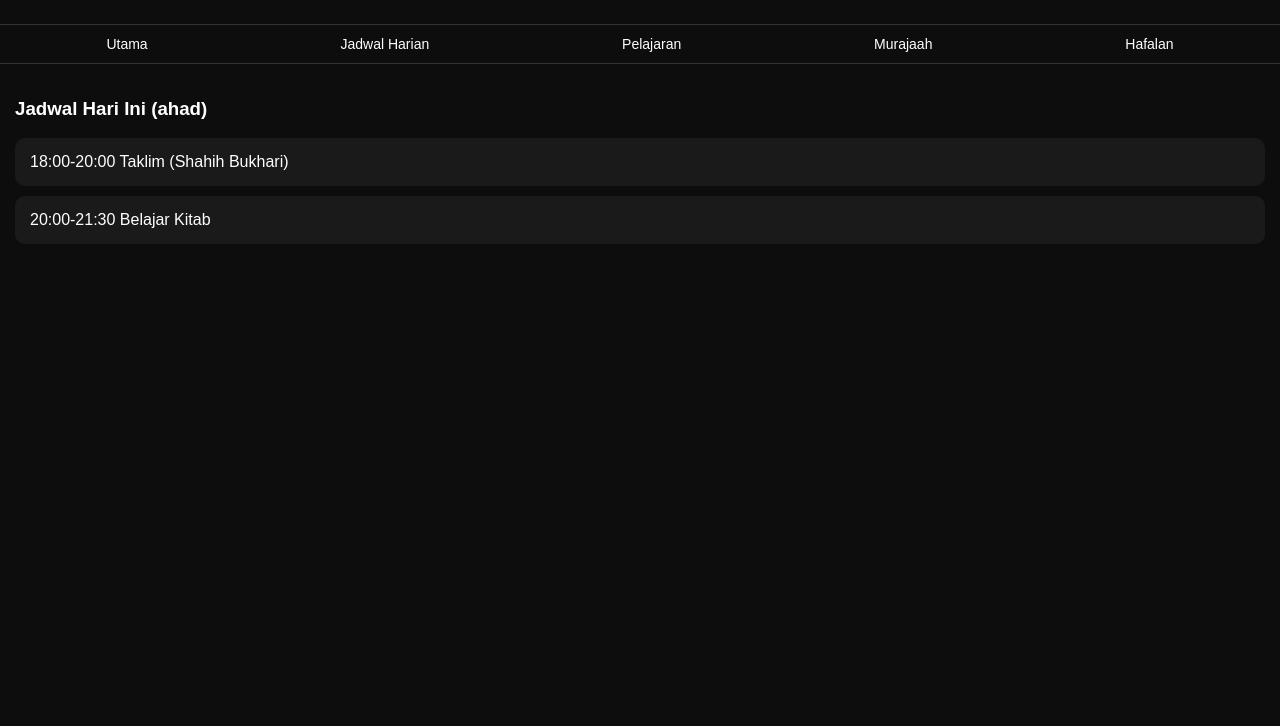
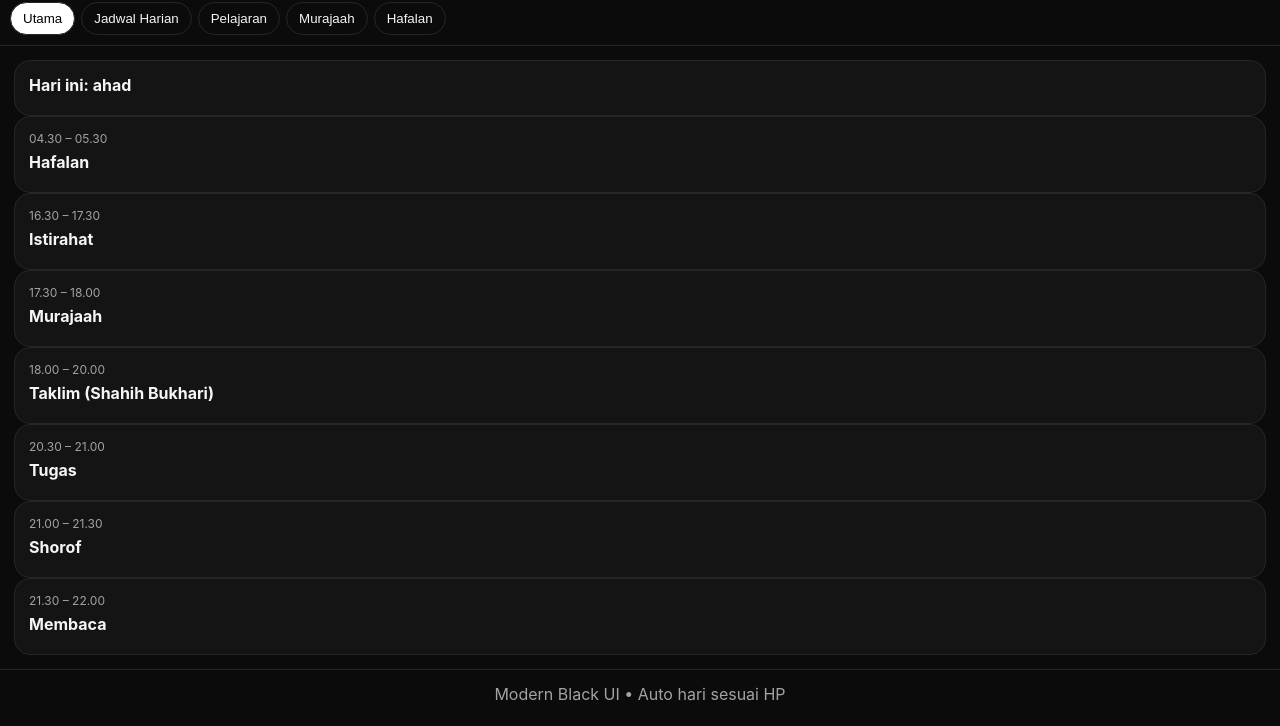
Before and after one commit to Muhhishaq/Jadwal-Harian, a plain HTML site: page index.html in a window 1280 px wide. Shown: the part 74-800 px from the top of the page. Drawn offline with Linux system fonts and the light colour scheme.

Commit message:
Update index.html

```diff
--- a/index.html
+++ b/index.html
@@ -1,145 +1,193 @@
 <!DOCTYPE html><html lang="id">
 <head>
-  <meta charset="UTF-8">
-  <meta name="viewport" content="width=device-width, initial-scale=1.0">
-  <title>Jadwal Belajar</title>
+  <meta charset="UTF-8" />
+  <meta name="viewport" content="width=device-width, initial-scale=1.0" />
+  <title>Jadwal Belajar Modern</title>
   <style>
-    body {
-      margin: 0;
-      font-family: Arial, sans-serif;
-      background: #0d0d0d;
-      color: white;
+    :root{
+      --bg:#0b0b0b;--card:#141414;--line:#262626;--text:#f5f5f5;--muted:#a3a3a3;--accent:#ffffff;
     }
-    header {
-      padding: 15px;
-      text-align: center;
-      border-bottom: 1px solid #333;
-    }
-    nav {
-      display: flex;
-      justify-content: space-around;
-      padding: 10px;
-      border-bottom: 1px solid #333;
-    }
-    nav button {
-      background: none;
-      border: none;
-      color: white;
-      font-size: 14px;
-      cursor: pointer;
-    }
-    .container {
-      padding: 15px;
-    }
-    .card {
-      background: #1a1a1a;
-      padding: 15px;
-      margin-bottom: 10px;
-      border-radius: 10px;
-    }
-    .hidden { display: none; }
+    *{box-sizing:border-box}
+    body{margin:0;font-family:Inter,system-ui,Arial,sans-serif;background:var(--bg);color:var(--text)}
+    header{padding:18px 14px;border-bottom:1px solid var(--line);display:flex;align-items:center;justify-content:space-between}
+    header h2{margin:0;font-weight:600;letter-spacing:.5px}
+    .badge{font-size:12px;color:var(--muted)}
+    nav{display:flex;gap:6px;overflow:auto;padding:10px;border-bottom:1px solid var(--line)}
+    nav button{white-space:nowrap;background:transparent;border:1px solid var(--line);color:var(--text);padding:8px 12px;border-radius:999px;cursor:pointer}
+    nav button.active{background:var(--accent);color:#000}
+    .container{padding:14px}
+    .grid{display:grid;grid-template-columns:1fr;gap:10px}
+    .card{background:var(--card);border:1px solid var(--line);border-radius:16px;padding:14px}
+    .card h3{margin:0 0 6px 0;font-size:16px}
+    .time{color:var(--muted);font-size:12px;margin-bottom:6px}
+    .hidden{display:none}
+    .days{display:grid;grid-template-columns:repeat(4,1fr);gap:8px;margin-bottom:12px}
+    .days button{background:#101010;border:1px solid var(--line);color:var(--text);padding:8px;border-radius:10px;cursor:pointer}
+    .days button.active{background:#fff;color:#000}
+    footer{padding:14px;color:var(--muted);text-align:center;border-top:1px solid var(--line)}
   </style>
 </head>
-<body><header>
+<body>
+  <header>
     <h2>Jadwal Belajar</h2>
-</header><nav>
-  <button onclick="showMenu('utama')">Utama</button>
-  <button onclick="showMenu('harian')">Jadwal Harian</button>
-  <button onclick="showMenu('pelajaran')">Pelajaran</button>
-  <button onclick="showMenu('murajaah')">Murajaah</button>
-  <button onclick="showMenu('hafalan')">Hafalan</button>
-</nav><div class="container">  <div id="utama"></div>  <div id="harian" class="hidden">
-    <button onclick="showDay('senin')">Senin</button>
-    <button onclick="showDay('selasa')">Selasa</button>
-    <button onclick="showDay('rabu')">Rabu</button>
-    <button onclick="showDay('kamis')">Kamis</button>
-    <button onclick="showDay('jumat')">Jumat</button>
-    <button onclick="showDay('sabtu')">Sabtu</button>
-    <button onclick="showDay('ahad')">Ahad</button><div id="jadwalHari"></div>
+    <div class="badge" id="tanggal"></div>
+  </header>  <nav id="nav">
+    <button data-menu="utama" class="active">Utama</button>
+    <button data-menu="harian">Jadwal Harian</button>
+    <button data-menu="pelajaran">Pelajaran</button>
+    <button data-menu="murajaah">Murajaah</button>
+    <button data-menu="hafalan">Hafalan</button>
+  </nav>  <div class="container">
+    <div id="utama"></div><div id="harian" class="hidden">
+  <div class="days" id="dayButtons"></div>
+  <div id="jadwalHari" class="grid"></div>
+</div>
 
-  </div>  <div id="pelajaran" class="hidden">
-    <div class="card">Shofwatuzzubad - 30 menit</div>
-    <div class="card">Tsalatsatul Ushul - 30 menit</div>
-    <div class="card">Nahwu - 30 menit</div>
-    <div class="card">Durusul Lughoh - 1 jam</div>
-    <div class="card">Shorof - 30 menit</div>
-  </div>  <div id="murajaah" class="hidden">
-    <div class="card">Al-Quran</div>
-    <div class="card">Kitab</div>
-    <div class="card">Matan</div>
-  </div>  <div id="hafalan" class="hidden">
-    <div class="card">Matan Qowaidul Arba</div>
-    <div class="card">Al-Quran</div>
-  </div></div><script>
+<div id="pelajaran" class="hidden grid">
+  <div class="card"><h3>Shofwatuzzubad</h3><div class="time">30 menit</div></div>
+  <div class="card"><h3>Tsalatsatul Ushul</h3><div class="time">30 menit</div></div>
+  <div class="card"><h3>Nahwu</h3><div class="time">30 menit</div></div>
+  <div class="card"><h3>Durusullughoh</h3><div class="time">1 jam</div></div>
+  <div class="card"><h3>Shorof</h3><div class="time">30 menit</div></div>
+</div>
+
+<div id="murajaah" class="hidden grid">
+  <div class="card"><h3>Al-Qur'an</h3><div class="time">Subuh + malam ringan</div></div>
+  <div class="card"><h3>Matan</h3><div class="time">Subuh + malam</div></div>
+  <div class="card"><h3>Kitab</h3><div class="time">Ahad tambahan</div></div>
+</div>
+
+<div id="hafalan" class="hidden grid">
+  <div class="card"><h3>Al-Qur'an</h3><div class="time">04.30 – 05.15</div></div>
+  <div class="card"><h3>Matan Qowaidul Arba</h3><div class="time">05.15 – 05.30</div></div>
+</div>
+
+  </div>  <footer>Modern Black UI • Auto hari sesuai HP</footer>  <script>
+    const days = ['ahad','senin','selasa','rabu','kamis','jumat','sabtu'];
 
     const jadwal = {
       senin: [
-    "06:00-16:00 Sekolah",
-    "18:00-20:00 Taklim (Bulughul Maram)",
-    "20:00-21:30 Belajar Kitab",
-    "21:30-22:00 Tugas Sekolah",
+        ['04.30 – 05.15','Hafalan Al-Qur\'an'],
+        ['05.15 – 05.30','Hafalan Matan'],
+        ['06.00 – 16.00','Sekolah'],
+        ['16.30 – 17.30','Istirahat'],
+        ['17.30 – 18.00','Murajaah'],
+        ['18.00 – 20.00','Taklim (Bulughul Maram)'],
+        ['20.00 – 20.30','Istirahat'],
+        ['20.30 – 21.00','Tugas'],
+        ['21.00 – 21.30','Shofwatuzzubad'],
+        ['21.30 – 22.00','Membaca']
       ],
       selasa: [
-    "06:00-16:00 Sekolah",
-    "16:00-20:30 Latihan Anggar",
-    "21:00-22:00 Belajar Ringan",
+        ['04.30 – 05.30','Hafalan'],
+        ['06.00 – 16.00','Sekolah'],
+        ['16.00 – 20.30','Latihan Anggar'],
+        ['20.30 – 21.00','Istirahat'],
+        ['21.00 – 21.30','Tugas'],
+        ['21.30 – 22.00','Murajaah']
       ],
       rabu: [
-    "06:00-16:00 Sekolah",
-    "18:00-20:00 Taklim (Riyadusshalihin)",
-    "20:00-21:30 Belajar Kitab",
-    "21:30-22:00 Tugas",
+        ['04.30 – 05.30','Hafalan'],
+        ['06.00 – 16.00','Sekolah'],
+        ['16.30 – 17.30','Istirahat'],
+        ['17.30 – 18.00','Murajaah'],
+        ['18.00 – 20.00','Taklim (Riyadusshalihin)'],
+        ['20.30 – 21.00','Tugas'],
+        ['21.00 – 21.30','Tsalatsatul Ushul'],
+        ['21.30 – 22.00','Membaca']
       ],
       kamis: [
-    "06:00-16:00 Sekolah",
-    "18:00-20:00 Taklim (Fikih & Asmaul Husna)",
-    "20:00-21:30 Belajar Kitab",
-    "21:30-22:00 Tugas",
+        ['04.30 – 05.30','Hafalan'],
+        ['06.00 – 16.00','Sekolah'],
+        ['16.30 – 17.30','Istirahat'],
+        ['17.30 – 18.00','Murajaah'],
+        ['18.00 – 20.00','Taklim (Fikih & Asmaul Husna)'],
+        ['20.30 – 21.00','Tugas'],
+        ['21.00 – 21.30','Nahwu'],
+        ['21.30 – 22.00','Membaca']
       ],
       jumat: [
-    "06:00-16:00 Sekolah",
-    "20:00-21:30 Belajar (non kitab)",
-    "21:30-22:00 Tugas",
+        ['04.30 – 05.30','Hafalan'],
+        ['06.00 – 16.00','Sekolah'],
+        ['16.30 – 17.30','Istirahat'],
+        ['17.30 – 18.00','Murajaah'],
+        ['20.00 – 20.30','Tugas'],
+        ['20.30 – 21.30','Durusullughoh'],
+        ['21.30 – 22.00','Membaca']
       ],
       sabtu: [
-    "16:00-20:30 Latihan Anggar",
-    "21:00-22:00 Murajaah",
+        ['04.30 – 05.30','Hafalan'],
+        ['16.00 – 20.30','Latihan Anggar'],
+        ['20.30 – 21.00','Istirahat'],
+        ['21.00 – 21.30','Tugas'],
+        ['21.30 – 22.00','Murajaah']
       ],
       ahad: [
-    "18:00-20:00 Taklim (Shahih Bukhari)",
-    "20:00-21:30 Belajar Kitab",
+        ['04.30 – 05.30','Hafalan'],
+        ['16.30 – 17.30','Istirahat'],
+        ['17.30 – 18.00','Murajaah'],
+        ['18.00 – 20.00','Taklim (Shahih Bukhari)'],
+        ['20.30 – 21.00','Tugas'],
+        ['21.00 – 21.30','Shorof'],
+        ['21.30 – 22.00','Membaca']
       ]
     };
 
-function showMenu(menu) {
-  document.querySelectorAll('.container > div').forEach(div => div.classList.add('hidden'));
-  document.getElementById(menu).classList.remove('hidden');
+    function renderDay(day){
+      const box = document.getElementById('jadwalHari');
+      box.innerHTML = '';
+      jadwal[day].forEach(([w,k])=>{
+        box.innerHTML += `<div class='card'><div class='time'>${w}</div><h3>${k}</h3></div>`;
+      });
+      document.querySelectorAll('.days button').forEach(b=>b.classList.remove('active'));
+      document.querySelector(`[data-day="${day}"]`).classList.add('active');
     }
 
-function showDay(day) {
-  const container = document.getElementById('jadwalHari');
-  container.innerHTML = '';
-  jadwal[day].forEach(item => {
-    container.innerHTML += `<div class='card'>${item}</div>`;
+    function buildDayButtons(){
+      const wrap = document.getElementById('dayButtons');
+      days.forEach(d=>{
+        wrap.innerHTML += `<button data-day='${d}'>${d}</button>`;
+      });
+      wrap.onclick = (e)=>{
+        const d = e.target.getAttribute('data-day');
+        if(d) renderDay(d);
+      };
+    }
+
+    function getToday(){
+      const map = ['ahad','senin','selasa','rabu','kamis','jumat','sabtu'];
+      return map[new Date().getDay()];
+    }
+
+    function loadUtama(){
+      const today = getToday();
+      const el = document.getElementById('utama');
+      el.innerHTML = `<div class='card'><h3>Hari ini: ${today}</h3></div>`;
+      jadwal[today].forEach(([w,k])=>{
+        el.innerHTML += `<div class='card'><div class='time'>${w}</div><h3>${k}</h3></div>`;
       });
     }
 
-function getToday() {
-  const days = ['minggu','senin','selasa','rabu','kamis','jumat','sabtu'];
-  const today = days[new Date().getDay()];
-  return today === 'minggu' ? 'ahad' : today;
+    function switchMenu(menu){
+      document.querySelectorAll('.container > div').forEach(d=>d.classList.add('hidden'));
+      document.getElementById(menu).classList.remove('hidden');
+      document.querySelectorAll('nav button').forEach(b=>b.classList.remove('active'));
+      document.querySelector(`nav button[data-menu="${menu}"]`).classList.add('active');
     }
 
-function loadToday() {
-  const today = getToday();
-  const utama = document.getElementById('utama');
-  utama.innerHTML = `<h3>Jadwal Hari Ini (${today})</h3>`;
-  jadwal[today].forEach(item => {
-    utama.innerHTML += `<div class='card'>${item}</div>`;
-  });
+    document.getElementById('nav').onclick = (e)=>{
+      const m = e.target.getAttribute('data-menu');
+      if(m) switchMenu(m);
+    };
+
+    function setTanggal(){
+      const t = new Date();
+      document.getElementById('tanggal').innerText = t.toLocaleDateString('id-ID',{weekday:'long', day:'numeric', month:'long'});
     }
 
-loadToday();
-
+    buildDayButtons();
+    loadUtama();
+    setTanggal();
+    renderDay(getToday());
   </script></body>
 </html>
```
Lines whose indentation alone changed are shown as unchanged.
